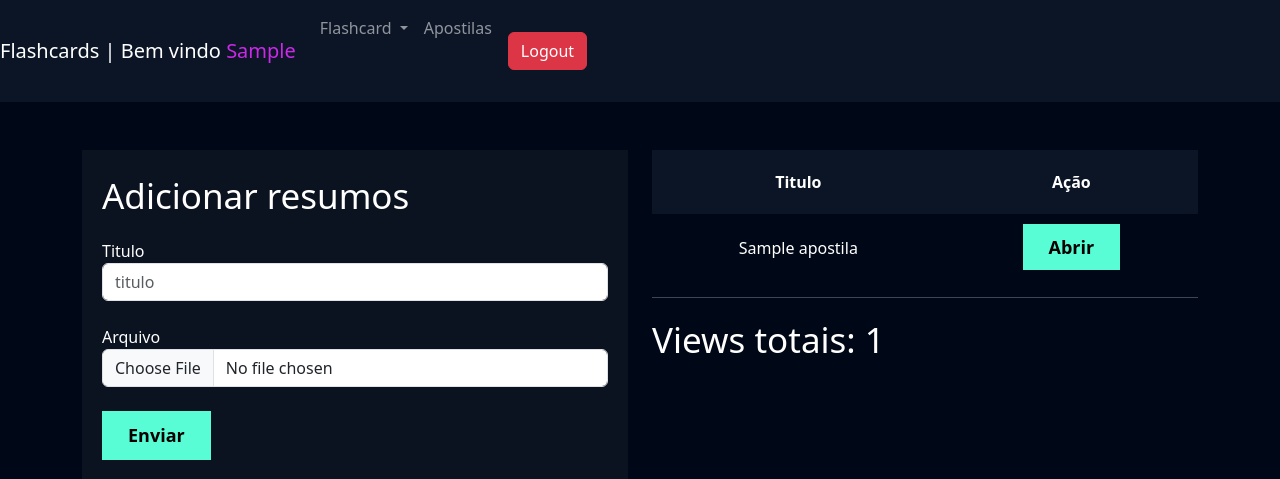
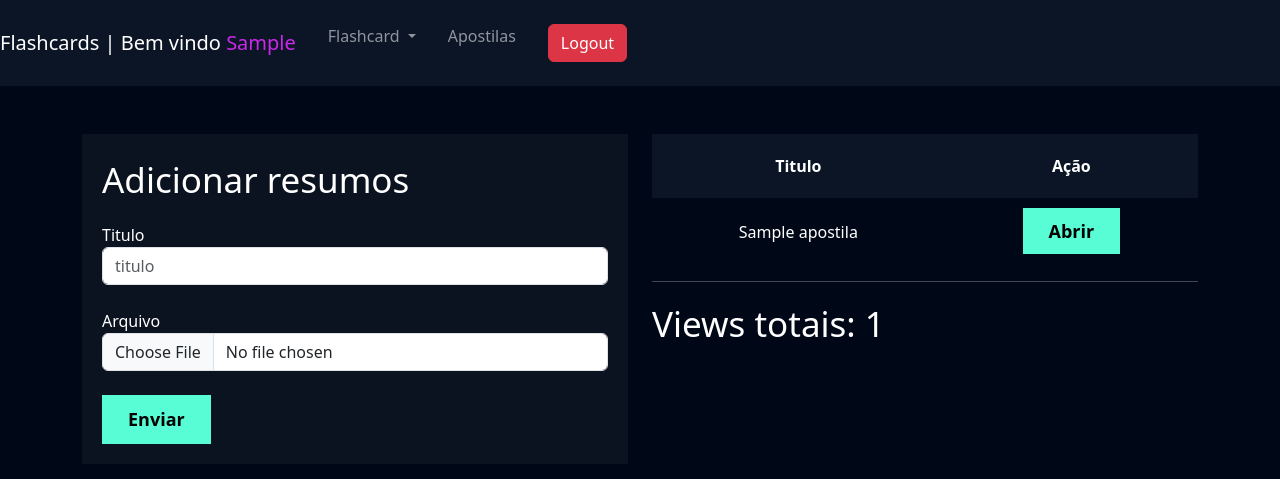
Before and after one commit to cristianosch/FlashCards, a Django app: page /apostilas/adicionar_apostilas/ in a window 1280 px wide. Shown: the top 479 px of the page. Run offline with Django 4.2, Linux system fonts and the light colour scheme; a user stored in the database is signed in; tables that the repository leaves empty hold one stand-in row (values such as "Sample post"); some libraries are stand-ins or nearby versions.

Commit message:
logo modificada

```diff
--- a/usuarios/templates/patials/header.html
+++ b/usuarios/templates/patials/header.html
@@ -5,7 +5,7 @@
     </button>
     <div class="collapse navbar-collapse" id="navbarNav">
       <ul class="navbar-nav">
-        <li class="nav-item dropdown">
+        <li class="nav-item dropdown m-2">
           <a class="nav-link dropdown-toggle" href="#" id="navbarDropdown" role="button" data-bs-toggle="dropdown" aria-expanded="false">
             Flashcard
           </a>
@@ -15,14 +15,14 @@
             <li><a class="dropdown-item" href="{% url 'listar_desafio' %}">Listar desafio</a></li>
           </ul>
         </li>
-        <li class="nav-item">
+        <li class="nav-item m-2">
           <a class="nav-link" href="{% url 'adicionar_apostilas' %}">Apostilas</a>
         </li>
 
-        <li class="nav-item">
-          <a class="nav-link" href="{% url 'logout' %}"><button class="btn btn-danger ml-5 my-3">Logout</button></a>
+        <li class="nav-item m-2">
+          <a class="nav-link" href="{% url 'logout' %}"><button class="btn btn-danger">Logout</button></a>
         </li>
-        </ul>
+      </ul>
     </div>
   </nav>
 
```
Also changed, not shown: flashcard/static/img/logo.png, flashcard/static/img/logo1.png (added).
